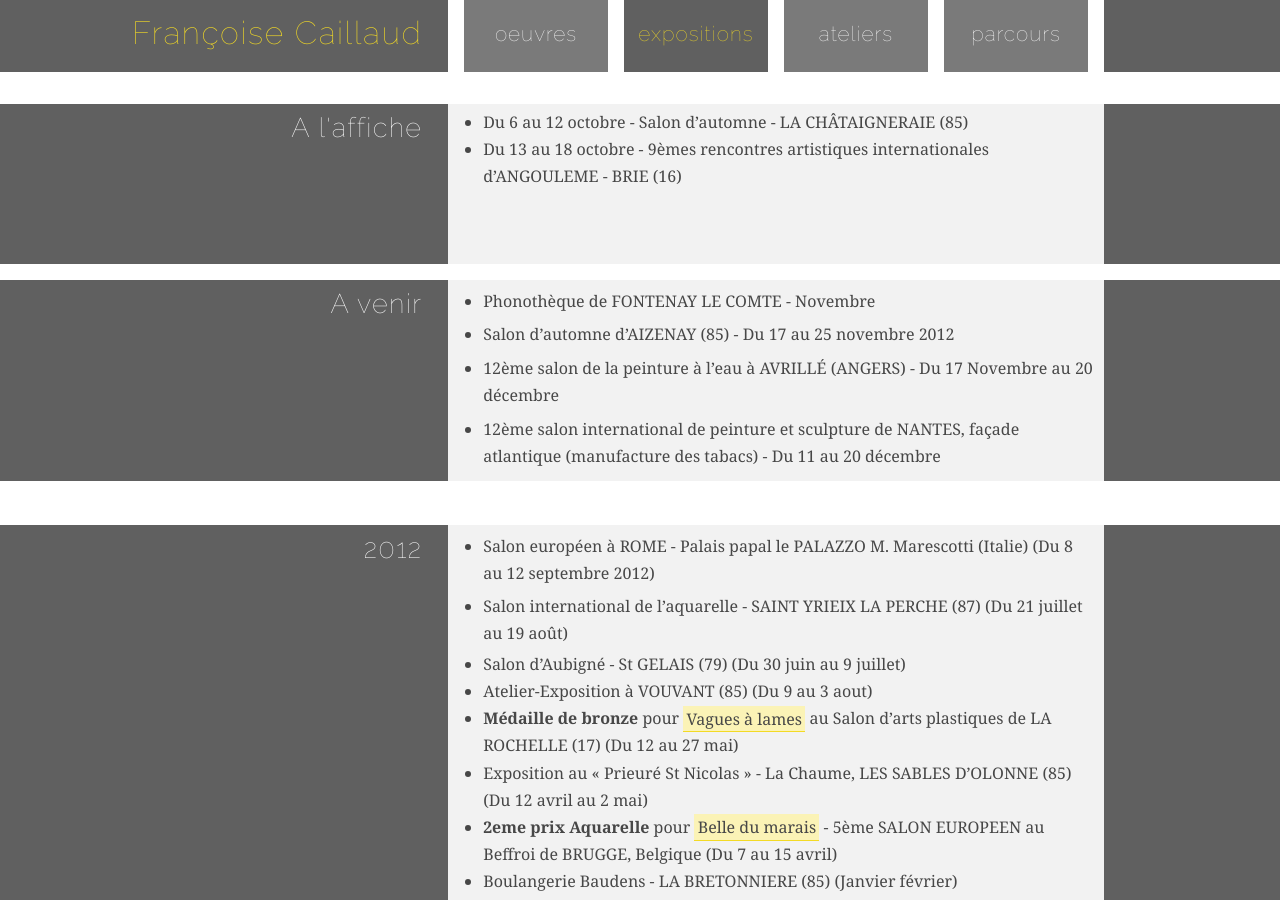
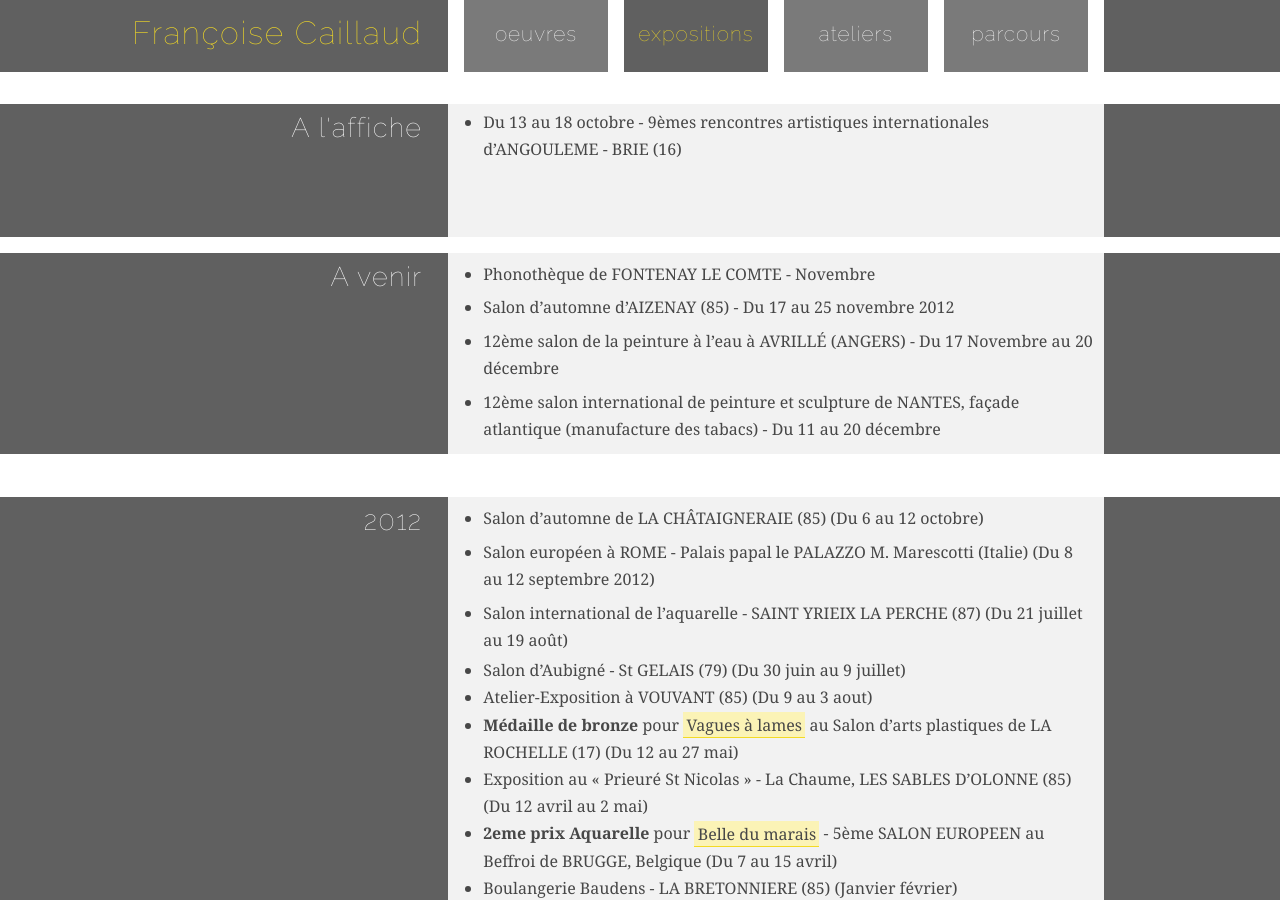
Before and after one commit to farnoux/fcaillaud.fr, a Jekyll site: the page built from expositions/index.html, in a window 1280 px wide and 900 px high. Built offline with Jekyll 4.4.1, drawn with Linux system fonts in a browser that asks for light colours; some of the changed lines change nothing that is shown.

Commit message:
Update expos

```diff
--- a/_includes/expositions/2012.md
+++ b/_includes/expositions/2012.md
@@ -1,3 +1,5 @@
+* Salon d’automne de LA CHÂTAIGNERAIE (85) (Du 6 au 12 octobre)
+
 * Salon européen à ROME - Palais papal le PALAZZO M.&nbsp;Marescotti (Italie) (Du 8 au 12 septembre 2012)
 
 * Salon international de l'aquarelle - SAINT YRIEIX LA PERCHE (87) (Du 21 juillet au 19 août)
--- a/_includes/expositions/now.md
+++ b/_includes/expositions/now.md
@@ -1,5 +1,4 @@
 
-* Du 6 au 12 octobre - Salon d’automne - LA CHÂTAIGNERAIE (85)
 * Du 13 au 18 octobre - 9èmes rencontres artistiques internationales d’ANGOULEME - BRIE (16)
 
 <br><br>
```
